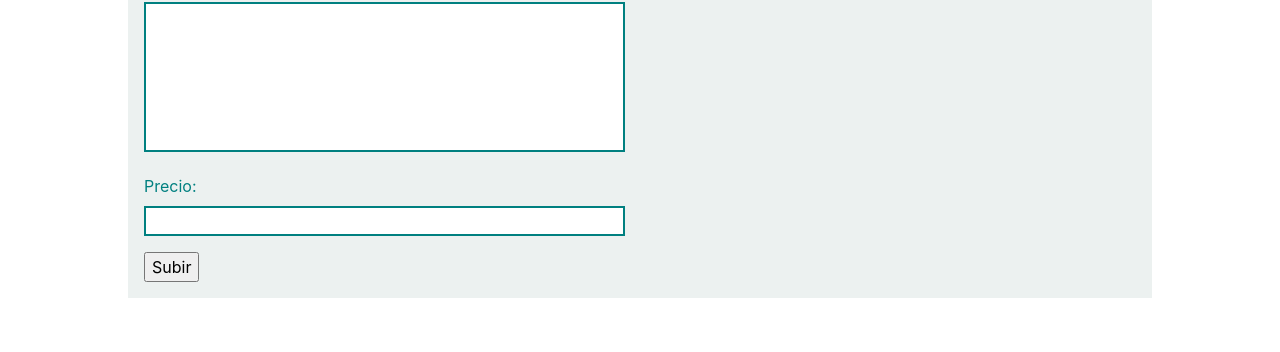
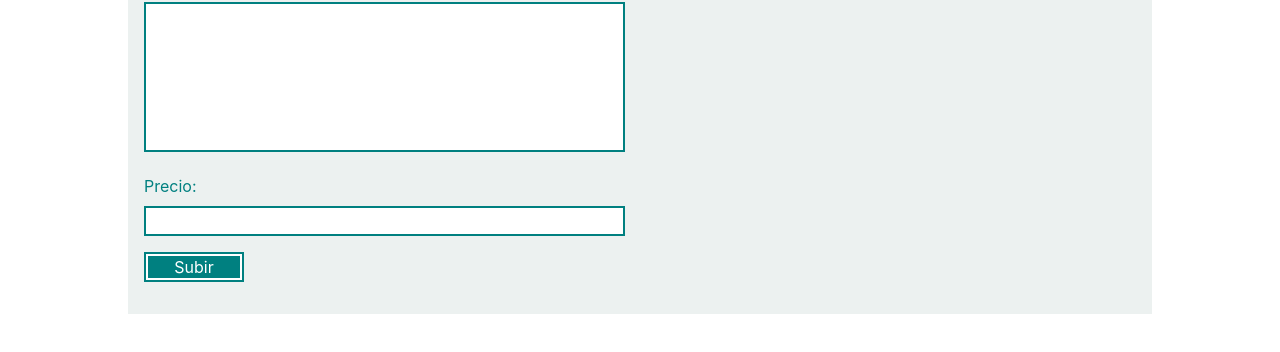
Before and after one commit to germanps/Admin, a plain HTML site: page index.html in a window 1280 px wide. Shown: the part 218-570 px from the top of the page. Drawn offline with nearby package versions, Linux system fonts and the light colour scheme.

Commit message:
css refactor

```diff
--- a/css/main.scss
+++ b/css/main.scss
@@ -45,7 +45,9 @@ body{
          &:focus{
             outline: none;
          }
+
       }
+
       textarea{
          resize: none;
          width: 100%;
@@ -55,5 +57,14 @@ body{
             outline: none;
          }
       }
-   }
+    }
+    input[type="submit"]{
+        background-color: $teal;
+        border: 2px solid $teal;
+        color: #fff;
+        cursor: pointer;
+        min-width: 100px;
+        outline: 2px solid #fff;
+        outline-offset: -4px;
+    }
 }
--- a/index.html
+++ b/index.html
@@ -41,7 +41,10 @@
                                 <input id="precio" type="text">
                             </div>
                         </div>
+                        <div class="form-group">
                             <input type="submit" value="Subir">
+                        </div>
+
                     </form>
                 </div>
                 <div class="col-md">
```
Also changed, not shown: css/main.css, 1 other file. Lines whose indentation alone changed are shown as unchanged.
